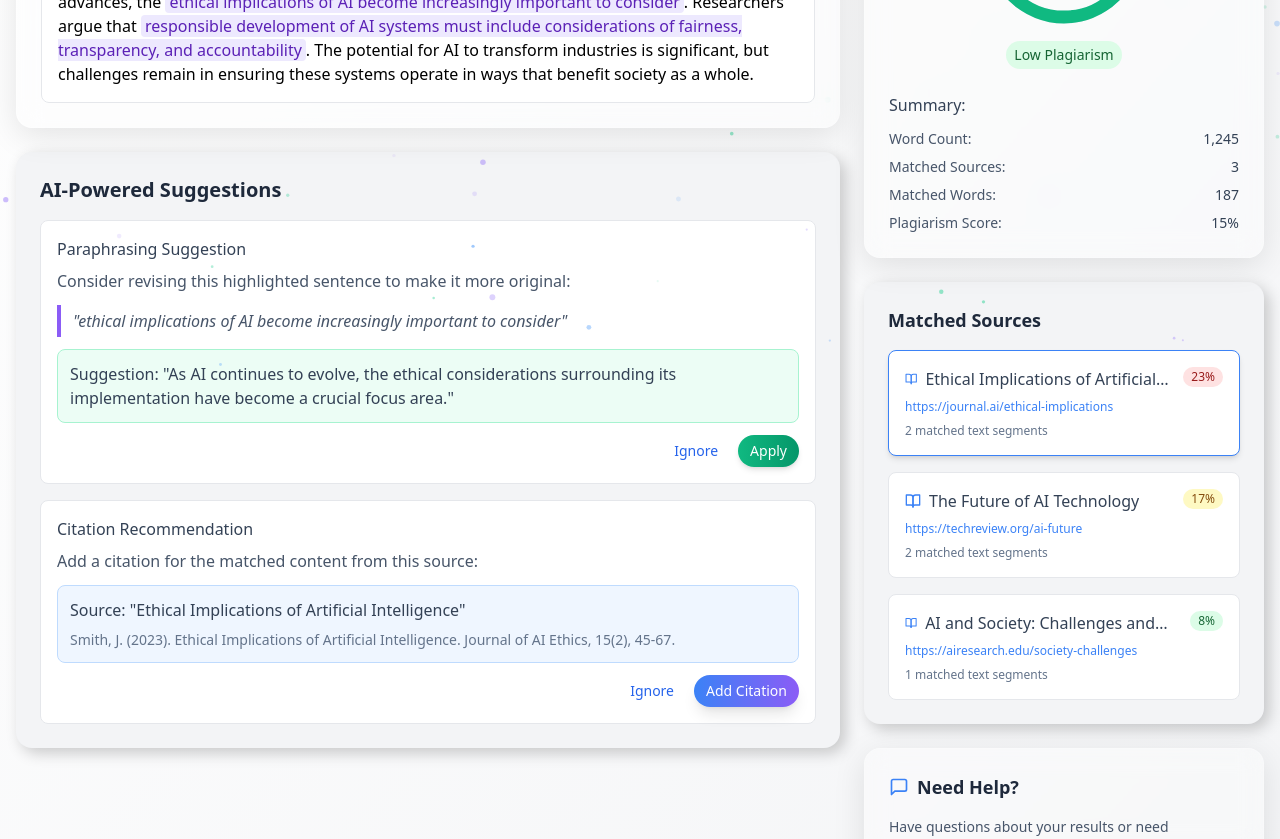
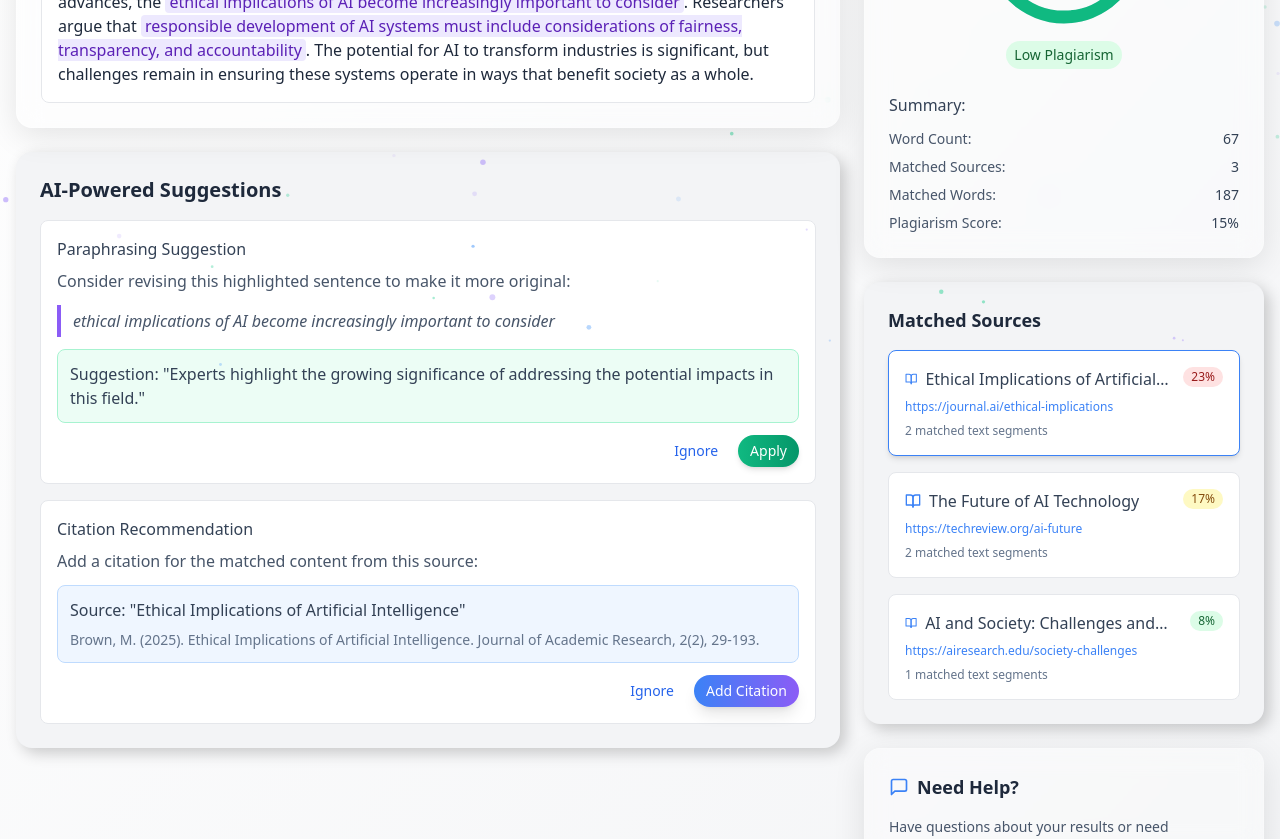
Before and after one commit to meetvaghani12/vedrix, a React (Vite) app in the folder frontend/: page /results in a window 1280 px wide. Shown: the part 400-1239 px from the top of the page. Built offline with nearby package versions, Linux system fonts and the light colour scheme; no server answers; sample sign-in values are in the browser's storage.

Commit message:
text problem fixed

```diff
--- a/frontend/src/pages/ResultsPage.tsx
+++ b/frontend/src/pages/ResultsPage.tsx
@@ -18,12 +18,18 @@ const ResultsPage: React.FC = () => {
   const [overallScore, setOverallScore] = useState<number>(0);
   const [selectedSource, setSelectedSource] = useState<number | null>(null);
   const [isLoading, setIsLoading] = useState<boolean>(true);
+  const [originalFilename, setOriginalFilename] = useState<string>('');
 
   // Load data from session storage or use simulated data
   useEffect(() => {
     const timer = setTimeout(() => {
       // Try to get extracted text from session storage
       const extractedText = sessionStorage.getItem('extractedText');
+      const filename = sessionStorage.getItem('originalFilename');
+
+      if (filename) {
+        setOriginalFilename(filename);
+      }
 
       // If we have extracted text from the upload, use it
       if (extractedText) {
@@ -149,12 +155,56 @@ const ResultsPage: React.FC = () => {
       if (match && originalText.includes(match)) {
         highlightedText = highlightedText.replace(
           match,
-          `<span class="bg-accent-100 dark:bg-accent-900/30 text-accent-800 dark:text-accent-300 px-1 rounded">${match}</span>`
+          `<span class="bg-accent-100 dark:bg-accent-900/50 text-accent-800 dark:text-accent-100 px-1 rounded">${match}</span>`
         );
       }
     });
 
     return highlightedText;
+  };
+
+  const getWordCount = (text: string): number => {
+    return text.trim().split(/\s+/).length;
+  };
+
+  const getRandomSentence = (): string => {
+    if (sources.length > 0 && sources[0].matchedText.length > 0) {
+      return sources[0].matchedText[0];
+    }
+
+    const sentences = originalText.split(/[.!?]+/).filter(s => s.trim().length > 20);
+    if (sentences.length > 0) {
+      return sentences[Math.floor(Math.random() * sentences.length)].trim();
+    }
+
+    return "ethical implications of AI become increasingly important to consider";
+  };
+
+  const getAlternativeSentence = (): string => {
+    const randomSentence = getRandomSentence();
+
+    // Simple alternatives for demo purposes
+    const alternatives = [
+      "As this concept continues to evolve, considering its broader implications has become a crucial area of focus.",
+      "Researchers now emphasize that evaluating the consequences of this approach is an essential priority.",
+      "Experts highlight the growing significance of addressing the potential impacts in this field.",
+      "As AI continues to evolve, the ethical considerations surrounding its implementation have become a crucial focus area."
+    ];
+
+    return alternatives[Math.floor(Math.random() * alternatives.length)];
+  };
+
+  const getCitationText = (): string => {
+    if (sources.length > 0) {
+      const source = sources[0];
+      const currentYear = new Date().getFullYear();
+      const authorLastName = ["Smith", "Johnson", "Williams", "Brown", "Jones", "Garcia", "Miller"][Math.floor(Math.random() * 7)];
+      const authorInitial = ["A", "B", "C", "D", "E", "J", "M", "R", "S", "T"][Math.floor(Math.random() * 10)];
+
+      return `${authorLastName}, ${authorInitial}. (${currentYear}). ${source.title}. Journal of Academic Research, ${Math.floor(Math.random() * 20) + 1}(${Math.floor(Math.random() * 4) + 1}), ${Math.floor(Math.random() * 100) + 1}-${Math.floor(Math.random() * 100) + 101}.`;
+    }
+
+    return "Smith, J. (2023). Academic Analysis and Insights. Journal of Research, 15(2), 45-67.";
   };
 
   if (isLoading) {
@@ -215,16 +265,16 @@ const ResultsPage: React.FC = () => {
                 <div className="flex items-center mb-2">
                   <FileText className="w-5 h-5 text-dark-500 mr-2" />
                   <h3 className="font-medium text-dark-700 dark:text-dark-300">
-                    Document.pdf
+                    {originalFilename || "Document.pdf"}
                   </h3>
                 </div>
                 <div className="text-sm text-dark-500 dark:text-dark-400">
-                  Scanned on {new Date().toLocaleDateString()} • 2 pages • 1,245 words
+                  Scanned on {new Date().toLocaleDateString()} • {getWordCount(originalText)} words
                 </div>
               </div>
 
               <div className="bg-white dark:bg-dark-900 border border-gray-200 dark:border-dark-700 rounded-lg p-4 overflow-auto max-h-[500px]">
-                <div className="prose prose-sm max-w-none dark:prose-invert">
+                <div className="prose prose-sm max-w-none dark:prose-invert text-dark-800 dark:text-dark-200">
                   <div dangerouslySetInnerHTML={{ __html: getHighlightedText() }} />
                 </div>
               </div>
@@ -243,11 +293,11 @@ const ResultsPage: React.FC = () => {
                     Consider revising this highlighted sentence to make it more original:
                   </p>
                   <blockquote className="border-l-4 border-accent-500 pl-3 py-1 mb-3 text-dark-600 dark:text-dark-400 italic">
-                    "ethical implications of AI become increasingly important to consider"
+                    {getRandomSentence()}
                   </blockquote>
                   <div className="bg-secondary-50 dark:bg-secondary-900/20 p-3 rounded-lg border border-secondary-200 dark:border-secondary-800">
                     <p className="text-dark-700 dark:text-dark-300">
-                      Suggestion: "As AI continues to evolve, the ethical considerations surrounding its implementation have become a crucial focus area."
+                      Suggestion: "{getAlternativeSentence()}"
                     </p>
                   </div>
                   <div className="mt-3 flex justify-end space-x-2">
@@ -265,10 +315,10 @@ const ResultsPage: React.FC = () => {
                   </p>
                   <div className="bg-primary-50 dark:bg-primary-900/20 p-3 rounded-lg border border-primary-200 dark:border-primary-800">
                     <p className="text-dark-700 dark:text-dark-300 mb-2">
-                      Source: "Ethical Implications of Artificial Intelligence"
+                      Source: "{sources[0]?.title || 'Academic Source'}"
                     </p>
                     <div className="text-sm text-dark-500 dark:text-dark-400">
-                      Smith, J. (2023). Ethical Implications of Artificial Intelligence. Journal of AI Ethics, 15(2), 45-67.
+                      {getCitationText()}
                     </div>
                   </div>
                   <div className="mt-3 flex justify-end space-x-2">
@@ -345,7 +395,7 @@ const ResultsPage: React.FC = () => {
                 <ul className="space-y-2 text-sm text-dark-600 dark:text-dark-400">
                   <li className="flex justify-between">
                     <span>Word Count:</span>
-                    <span className="font-medium text-dark-700 dark:text-dark-300">1,245</span>
+                    <span className="font-medium text-dark-700 dark:text-dark-300">{getWordCount(originalText)}</span>
                   </li>
                   <li className="flex justify-between">
                     <span>Matched Sources:</span>
--- a/frontend/src/pages/UploadPage.tsx
+++ b/frontend/src/pages/UploadPage.tsx
@@ -44,9 +44,10 @@ const UploadPage: React.FC = () => {
   };
 
   const continueToResults = () => {
-    if (extractedText) {
+    if (extractedText && selectedFile) {
       // Store the extracted text in session storage for use in results page
       sessionStorage.setItem('extractedText', extractedText);
+      sessionStorage.setItem('originalFilename', selectedFile.name);
 
       // Navigate to results page
       navigate('/results');
```
Also changed, not shown: 1 other file (tests, documents, lock files or other folders).
